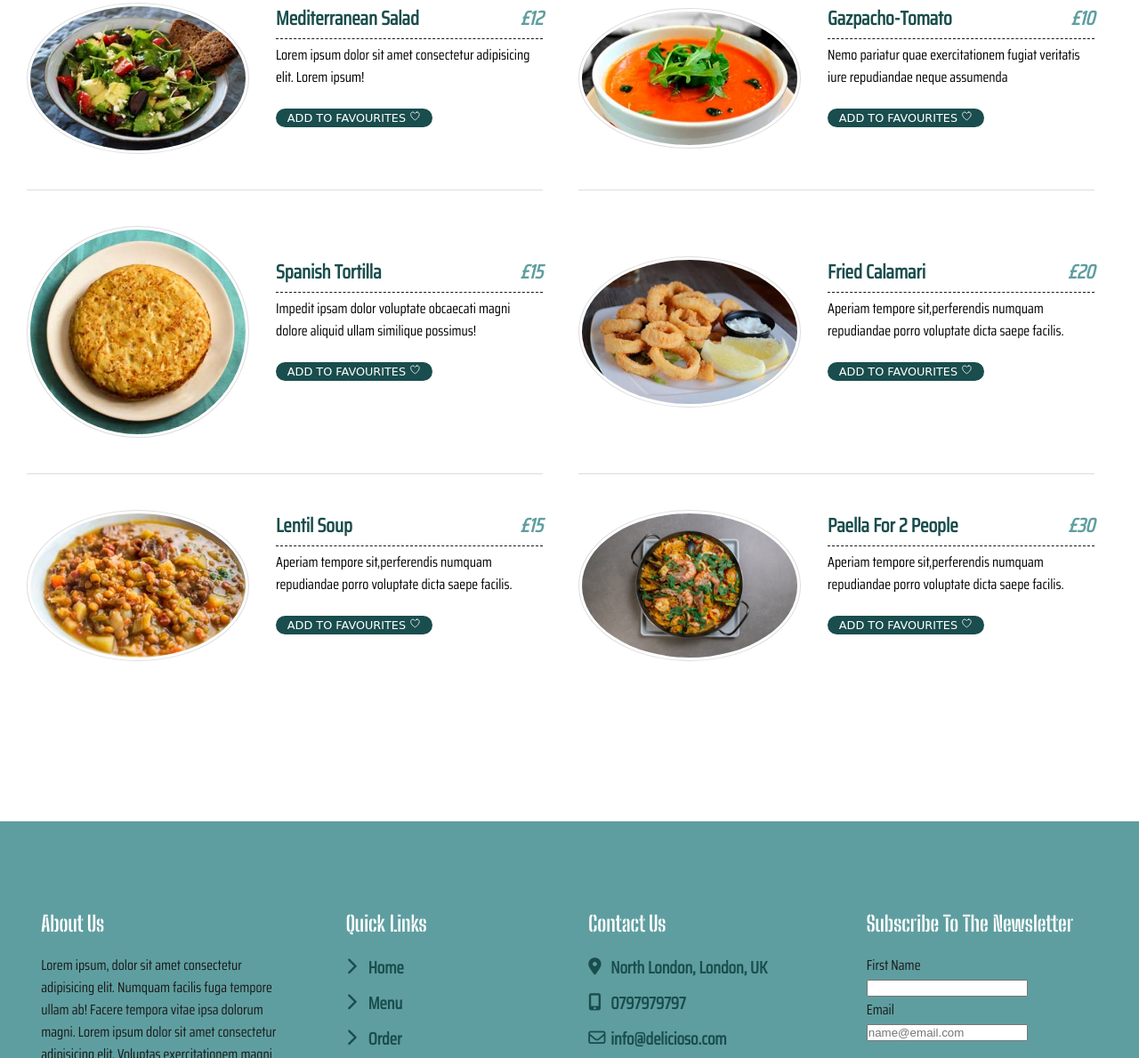
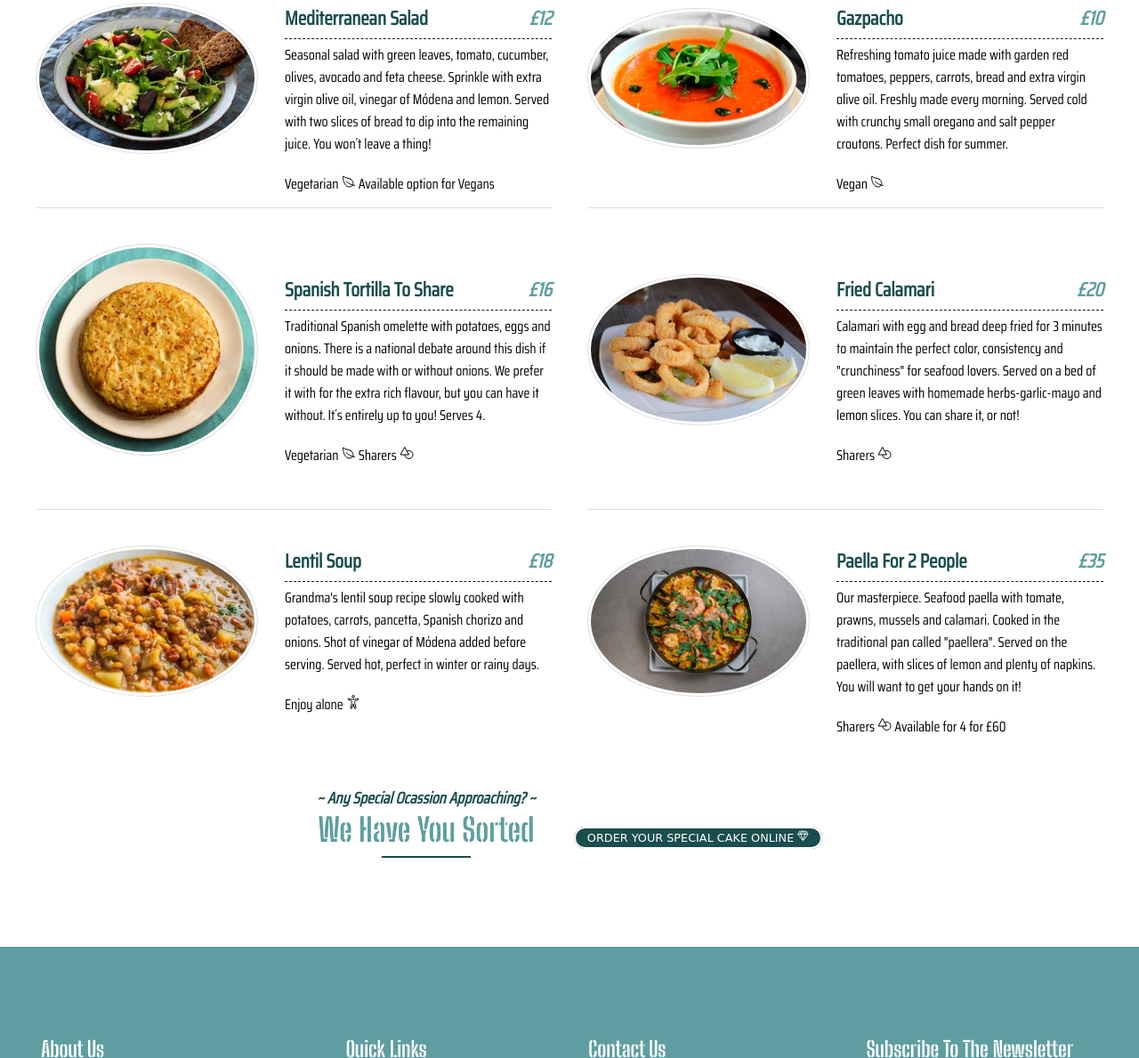
Before and after one commit to agurau/birkbeck_test14, a plain HTML site: page menu.html in a window 1280 px wide. Shown: the part 270-1459 px from the top of the page at 89% size. Drawn offline with nearby package versions, Linux system fonts and the light colour scheme.

Commit message:
sixth commit

```diff
--- a/menu.css
+++ b/menu.css
@@ -18,8 +18,8 @@ h3 {
 }
 
 .wrapper {
-  width: 1200px;
-  margin: 20px 50px auto auto;
+  width: auto;
+  margin: 20px;
   font-family: "Saira Condensed", sans-serif;
 }
 
@@ -57,16 +57,20 @@ h3 {
   transform: translateX(-50%);
 }
 
+.title .bottom-title {
+  margin-right: 40px;
+}
+
 .menu {
   display: flex;
   flex-wrap: wrap;
-  justify-content: space-between;
+  justify-content: space-around;
 }
 
 .single-menu {
   flex-basis: 580px;
   margin-bottom: 40px;
-  padding-bottom: 40px;
+  padding-bottom: 60px;
   border-bottom: 1px solid #ddd;
 }
 
@@ -121,8 +125,8 @@ h3 {
 .add-favourites {
   border: none;
   border-radius: 2rem;
-  /* border: 2px solid var(--white); */
-  /* margin-top: 20px; */
+  border: 2px solid var(--white);
+  margin-top: 20px;
   padding: 0.2rem 0.8rem;
   font-size: 0.8rem;
   font-family: "Viaoda Libre", cursive;
--- a/menu.html
+++ b/menu.html
@@ -66,38 +66,53 @@
           <div class="menu-content">
             <h4>Mediterranean salad <span>£12</span></h4>
             <p>
-              Lorem ipsum dolor sit amet consectetur adipisicing elit. Lorem
-              ipsum!
+              Seasonal salad with green leaves, tomato, cucumber, olives,
+              avocado and feta cheese. Sprinkle with extra virgin olive oil,
+              vinegar of Módena and lemon. Served with two slices of bread to
+              dip into the remaining juice. You won´t leave a thing!
             </p>
-            <a class="add-favourites" href="#"
+            <p>
+              Vegetarian <ion-icon name="leaf-outline"></ion-icon> Available
+              option for Vegans
+            </p>
+            <!-- <a class="add-favourites" href="#"
               >Add to favourites <ion-icon name="heart-outline"></ion-icon
-            ></a>
+            ></a> -->
           </div>
         </div>
         <div class="single-menu">
           <img src="images/gazpacho-pixabay.jpg" alt="gazpacho-tomato soup" />
           <div class="menu-content">
-            <h4>Gazpacho-tomato <span>£10</span></h4>
+            <h4>Gazpacho <span>£10</span></h4>
             <p>
-              Nemo pariatur quae exercitationem fugiat veritatis iure
-              repudiandae neque assumenda
+              Refreshing tomato juice made with garden red tomatoes, peppers,
+              carrots, bread and extra virgin olive oil. Freshly made every
+              morning. Served cold with crunchy small oregano and salt pepper
+              croutons. Perfect dish for summer.
             </p>
-            <a class="add-favourites" href="#"
+            <p>Vegan <ion-icon name="leaf-outline"></ion-icon></p>
+            <!-- <a class="add-favourites" href="#"
               >Add to favourites <ion-icon name="heart-outline"></ion-icon
-            ></a>
+            ></a> -->
           </div>
         </div>
         <div class="single-menu">
           <img src="images/tortilla-pixabay.jpg" alt="spanish tortilla" />
           <div class="menu-content">
-            <h4>Spanish tortilla <span>£15</span></h4>
+            <h4>Spanish tortilla to share<span>£16</span></h4>
             <p>
-              Impedit ipsam dolor voluptate obcaecati magni dolore aliquid ullam
-              similique possimus!
+              Traditional Spanish omelette with potatoes, eggs and onions. There
+              is a national debate around this dish if it should be made with or
+              without onions. We prefer it with for the extra rich flavour, but
+              you can have it without. It´s entirely up to you! Serves 4.
             </p>
-            <a class="add-favourites" href="#"
+            <p>
+              Vegetarian <ion-icon name="leaf-outline"></ion-icon> Sharers
+              <ion-icon name="shapes-outline"></ion-icon>
+            </p>
+            <!-- <a class="add-favourites" href="#"
               >Add to favourites <ion-icon name="heart-outline"></ion-icon
-            ></a>
+            ></a> -->
           </div>
         </div>
         <div class="single-menu">
@@ -105,40 +120,66 @@
           <div class="menu-content">
             <h4>Fried calamari <span>£20</span></h4>
             <p>
-              Aperiam tempore sit,perferendis numquam repudiandae porro
-              voluptate dicta saepe facilis.
+              Calamari with egg and bread deep fried for 3 minutes to maintain
+              the perfect color, consistency and "crunchiness" for seafood
+              lovers. Served on a bed of green leaves with homemade
+              herbs-garlic-mayo and lemon slices. You can share it, or not!
             </p>
-            <a class="add-favourites" href="#"
+            <p>
+              Sharers
+              <ion-icon name="shapes-outline"></ion-icon>
+            </p>
+            <!-- <a class="add-favourites" href="#"
               >Add to favourites <ion-icon name="heart-outline"></ion-icon
-            ></a>
+            ></a> -->
           </div>
         </div>
         <div class="single-menu">
           <img src="images/lentil-soup-pixabay.jpg" alt="lentil soup" />
           <div class="menu-content">
-            <h4>Lentil soup <span>£15</span></h4>
+            <h4>Lentil soup <span>£18</span></h4>
             <p>
-              Aperiam tempore sit,perferendis numquam repudiandae porro
-              voluptate dicta saepe facilis.
+              Grandma's lentil soup recipe slowly cooked with potatoes, carrots,
+              pancetta, Spanish chorizo and onions. Shot of vinegar of Módena
+              added before serving. Served hot, perfect in winter or rainy days.
             </p>
-            <a class="add-favourites" href="#"
+            <p>
+              Enjoy alone <ion-icon name="accessibility-outline"></ion-icon>
+            </p>
+            <!-- <a class="add-favourites" href="#"
               >Add to favourites <ion-icon name="heart-outline"></ion-icon
-            ></a>
+            ></a> -->
           </div>
         </div>
         <div class="single-menu">
           <img src="images/paella-unsplash.jpg" alt="paella" />
           <div class="menu-content">
-            <h4>Paella for 2 people <span>£30</span></h4>
+            <h4>Paella for 2 people <span>£35</span></h4>
             <p>
-              Aperiam tempore sit,perferendis numquam repudiandae porro
-              voluptate dicta saepe facilis.
+              Our masterpiece. Seafood paella with tomate, prawns, mussels and
+              calamari. Cooked in the traditional pan called "paellera". Served
+              on the paellera, with slices of lemon and plenty of napkins. You
+              will want to get your hands on it!
             </p>
-            <a class="add-favourites" href="#"
+            <p>
+              Sharers
+              <ion-icon name="shapes-outline"></ion-icon> Available for 4 for
+              £60
+            </p>
+            <!-- <a class="add-favourites" href="#"
               >Add to favourites <ion-icon name="heart-outline"></ion-icon
-            ></a>
+            ></a> -->
           </div>
         </div>
+      </div>
+      <div class="title">
+        <h4 class="bottom-title">
+          <span>~ Any special ocassion approaching? ~</span> We have you sorted
+        </h4>
+        <a class="add-favourites" href="menu.html"
+          >Order your special cake online
+          <ion-icon name="diamond-outline"></ion-icon
+        ></a>
       </div>
     </div>
 
@@ -152,12 +193,13 @@
           <div class="single-footer">
             <h2>About us</h2>
             <p>
-              Lorem ipsum, dolor sit amet consectetur adipisicing elit. Numquam
-              facilis fuga tempore ullam ab! Facere tempora vitae ipsa dolorum
-              magni. Lorem ipsum dolor sit amet consectetur adipisicing elit.
-              Voluptas exercitationem magni accusantium aliquam ex eligendi
-              natus? Mollitia.
+              A 3-generations Spanish family with roots from different countries
+              around the world. We have developed the perfect mix of flavours
+              from the entire traditional mediterranean cousine and we will
+              bring it all together straight to your plate. That is why our
+              cousine is so unique.
             </p>
+            <p>Come and discover it yourself!</p>
           </div>
 
           <div class="single-footer">
@@ -218,17 +260,15 @@
             <section id="newsletter">
               <h2>Subscribe to the newsletter</h2>
               <form id="top-subscribe-form">
-                <label for="Name">First Name</label><br />
-                <input type="text" id="first-name" /><br />
-                <label>Email</label><br />
+                <h4>Your name</h4>
+                <input type="name" name="name" placeholder="First name" />
+                <h4>Your email</h4>
                 <input
-                  type="text"
-                  id="email"
-                  placeholder="name@email.com"
-                /><br />
-                <div class="button">
-                  <input type="submit" value="subscribe" class="btn" />
-                </div>
+                  type="email"
+                  name="email"
+                  placeholder="name@email.com "
+                />
+                <button class="btn">Subscribe</button>
               </form>
             </section>
           </div>
--- a/styles.css
+++ b/styles.css
@@ -160,6 +160,20 @@ a {
   color: var(--grey);
 }
 
+input {
+  width: 260px;
+}
+
+/* .footer-area
+  .container
+  .footer
+  .single-footer
+  #newsletter
+  #top-subscribe-form
+  .input-boxes {
+  flex-direction: column;
+} */
+
 .footer-area
   .container
   .footer
```
Also changed, not shown: cart.html (+14 -15 lines), contact.html (+27 -40 lines), index.css (+6 -1 lines), index.html (+67 -13 lines), order.html (+14 -15 lines).
